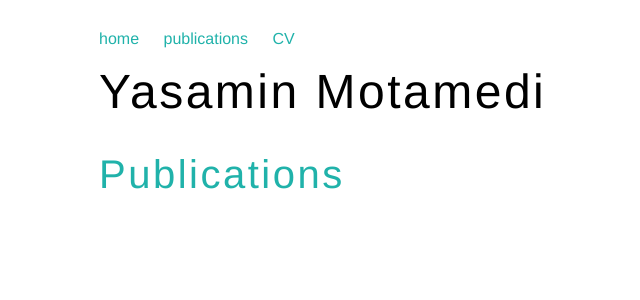
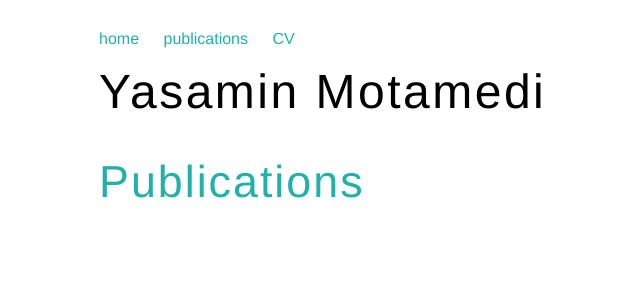
Before and after one commit to ymotamedi/ymotamedi.github.io, a Jekyll site: the page built from publications.html, in a window 1280 px wide. Shown: the top 300 px of the page, without its empty margins (93-733 px from the left). Built offline with Jekyll 4.4.1, drawn with Linux system fonts in a browser that asks for light colours.

Commit message:
Update main.css

```diff
--- a/css/main.css
+++ b/css/main.css
@@ -26,9 +26,9 @@ h1 {
     font-weight: 300;
 }
 h2 {
-    font-size: 2.5em;
+    font-size: 2.8em;
     font-family:'Helvetica', 'Arial', 'Sans-Serif';
-    letter-spacing: 2.5px;
+    letter-spacing: 2px;
     font-weight: 300;
     padding-bottom: 0.5cm;
     color: #20B2AA;
```
